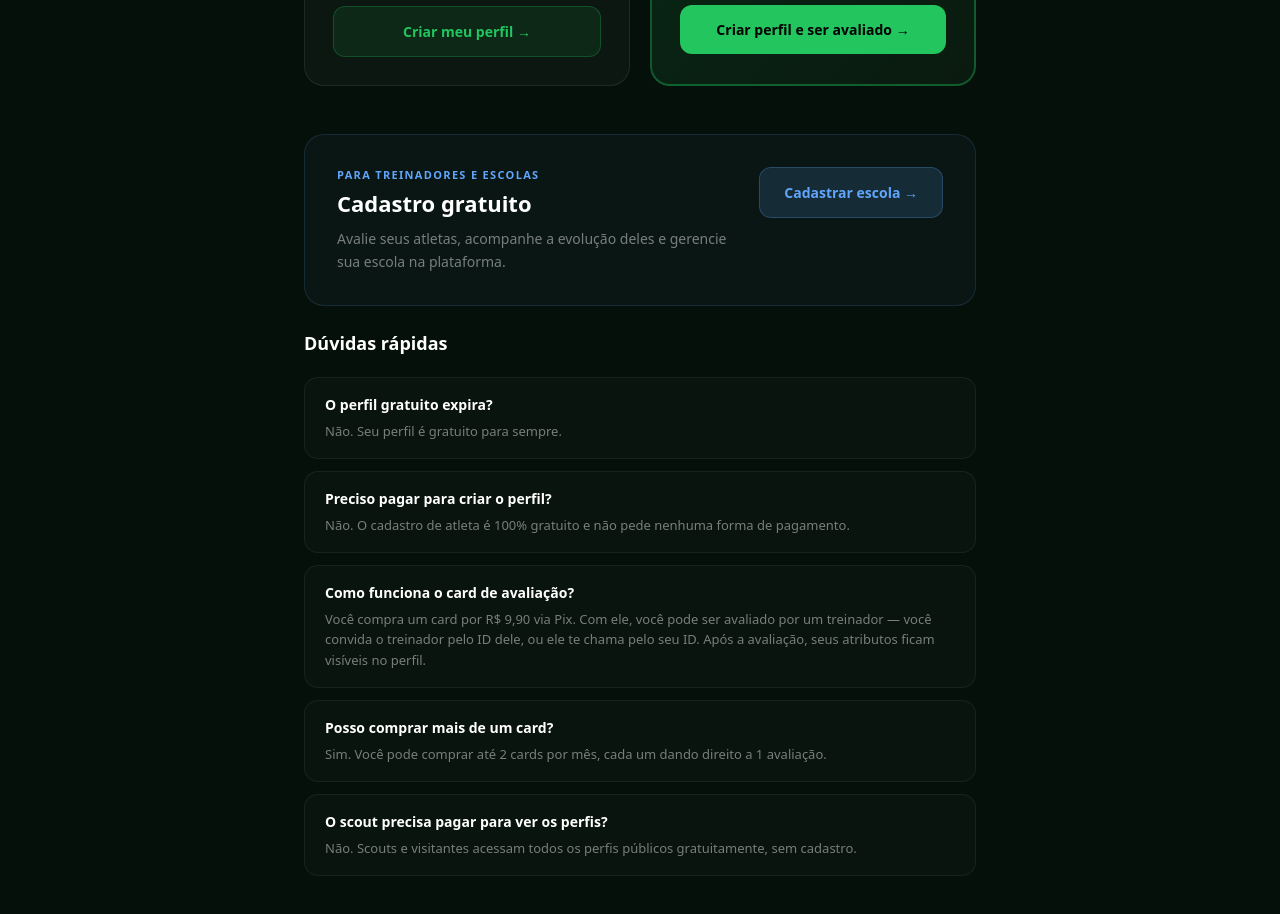
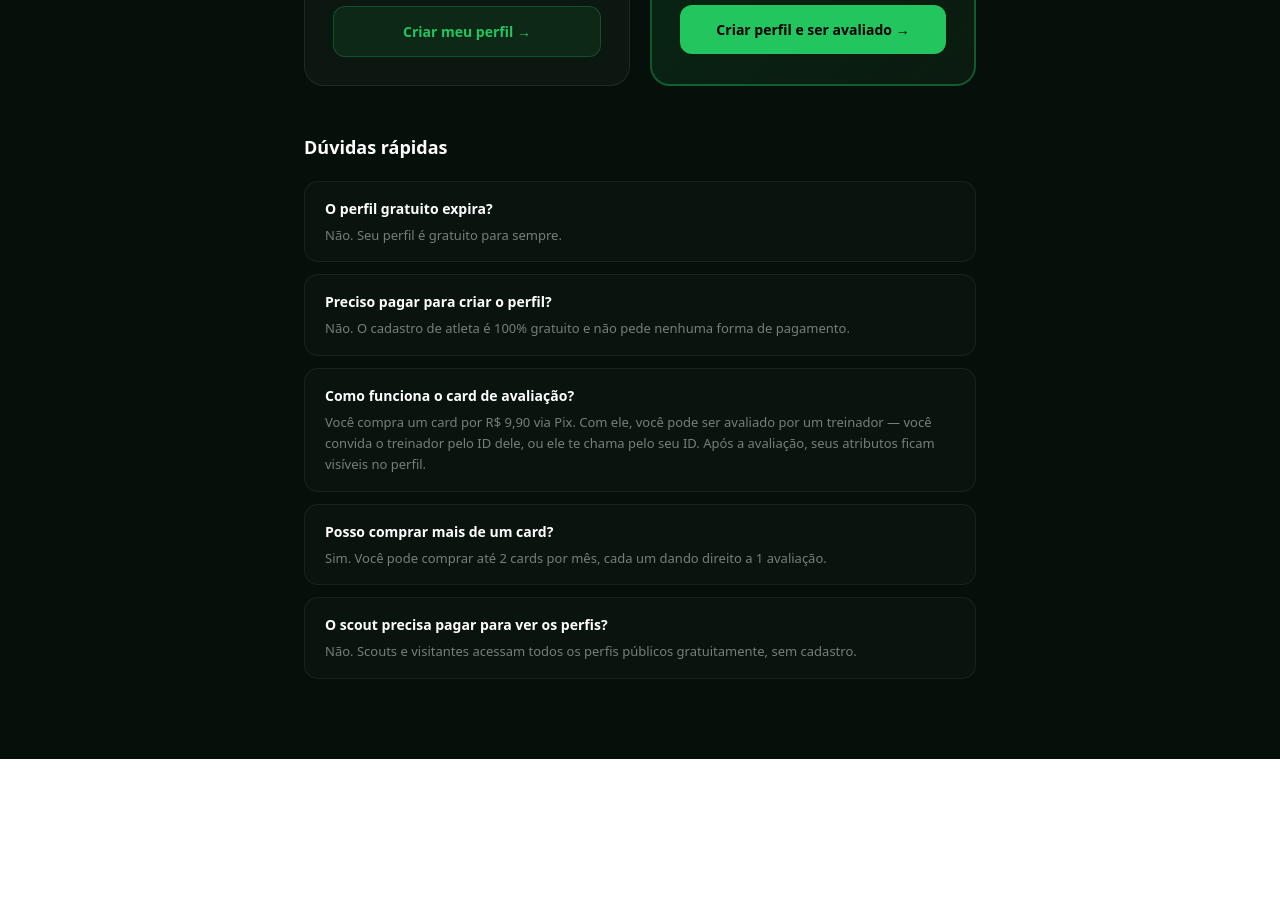
Before and after one commit to wrdiretoria/scoutbase, a Next.js app: page /planos in a window 1280 px wide. Shown: the part 800-1714 px from the top of the page. After the commit the page ends 1559 px from the top, so only its background shows below. Built offline with nearby package versions, Linux system fonts and the light colour scheme; no server answers.

Commit message:
fix: remover bloco 'Para treinadores e escolas' da página /planos

```diff
--- a/src/app/planos/page.tsx
+++ b/src/app/planos/page.tsx
@@ -138,34 +138,6 @@ export default function PlanosPage() {
 
         </div>
 
-        {/* Para treinadores */}
-        <div style={{
-          padding: '32px', borderRadius: '20px',
-          background: 'rgba(96,165,250,0.04)', border: '1px solid rgba(96,165,250,0.15)',
-          marginBottom: '24px',
-        }}>
-          <div style={{ display: 'flex', alignItems: 'flex-start', gap: '20px', flexWrap: 'wrap' }}>
-            <div style={{ flex: 1, minWidth: '200px' }}>
-              <p style={{ margin: '0 0 4px', fontSize: '11px', fontWeight: 700, color: '#60a5fa', letterSpacing: '0.12em', textTransform: 'uppercase' }}>Para treinadores e escolas</p>
-              <p style={{ margin: '0 0 8px', fontSize: '22px', fontWeight: 900 }}>Cadastro gratuito</p>
-              <p style={{ margin: 0, fontSize: '14px', color: 'rgba(255,255,255,0.45)', lineHeight: 1.6 }}>
-                Avalie seus atletas, acompanhe a evolução deles e gerencie sua escola na plataforma.
-              </p>
-            </div>
-            <div style={{ display: 'flex', alignItems: 'center' }}>
-              <Link href="/treinador/cadastro" style={{
-                padding: '14px 24px', borderRadius: '12px',
-                background: 'rgba(96,165,250,0.15)', color: '#60a5fa',
-                border: '1px solid rgba(96,165,250,0.25)',
-                fontWeight: 800, fontSize: '14px', textDecoration: 'none',
-                whiteSpace: 'nowrap',
-              }}>
-                Cadastrar escola →
-              </Link>
-            </div>
-          </div>
-        </div>
-
         {/* FAQ */}
         <div style={{ display: 'flex', flexDirection: 'column', gap: '12px' }}>
           <p style={{ margin: '0 0 8px', fontSize: '18px', fontWeight: 800 }}>Dúvidas rápidas</p>
```
